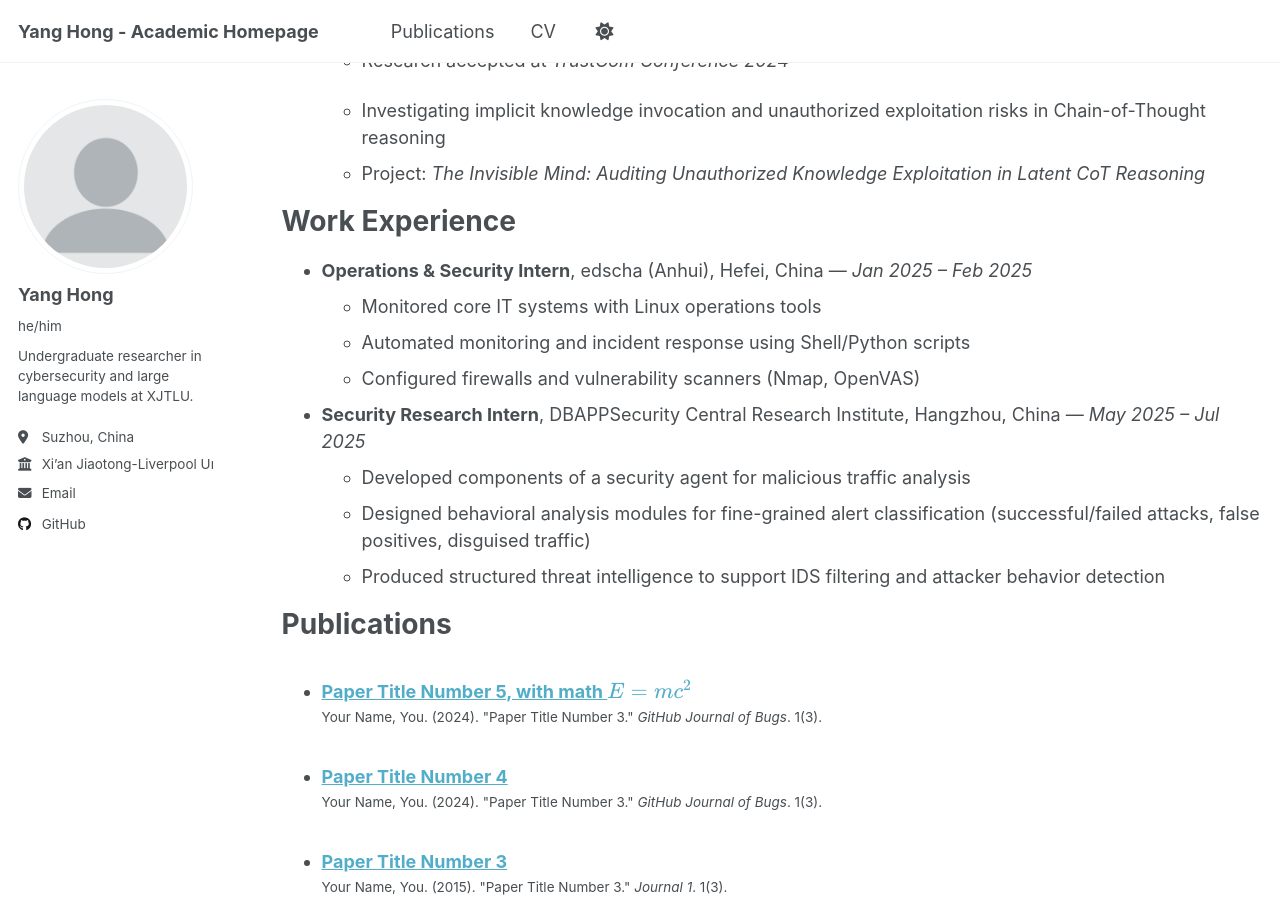
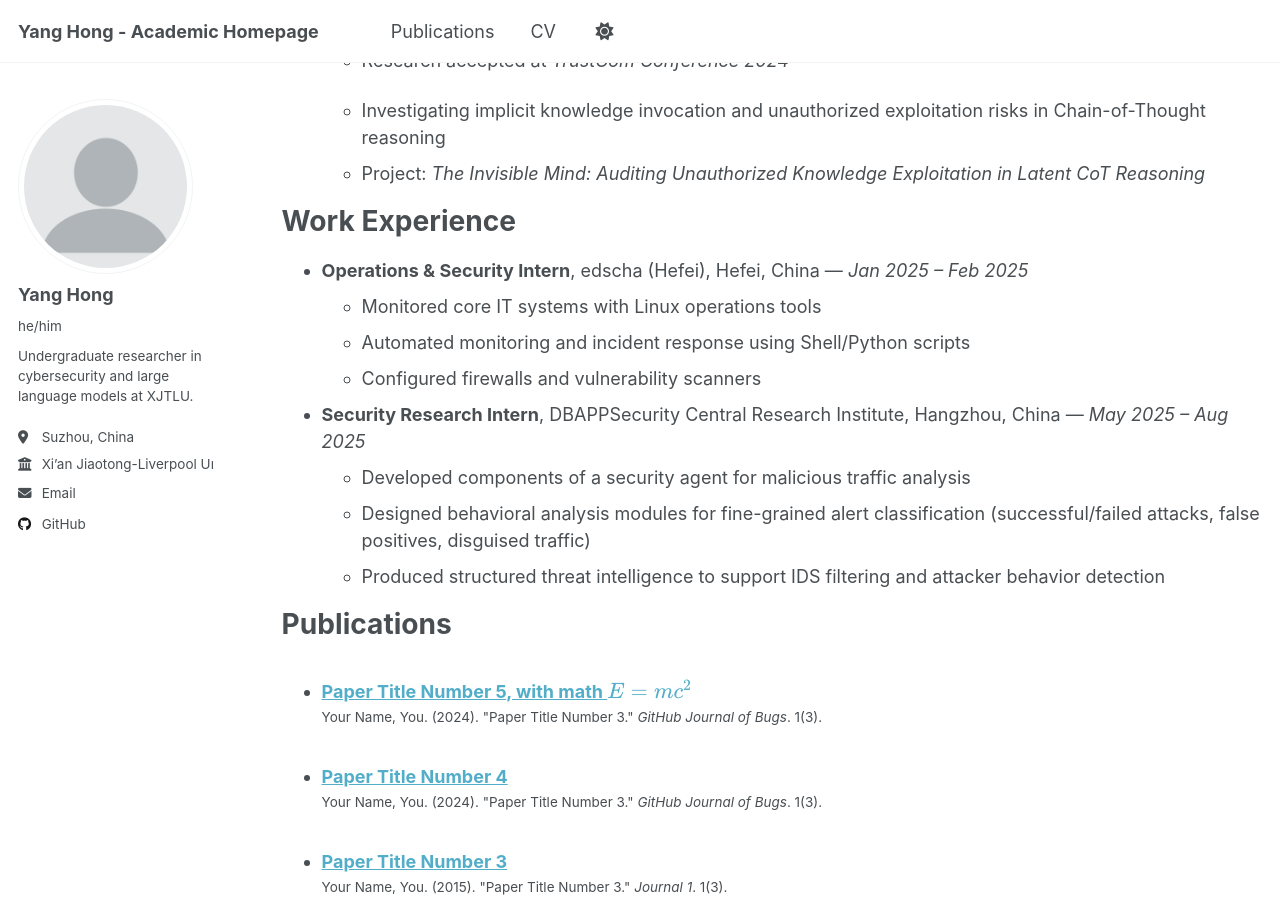
Before and after one commit to expiol/expiol.github.io, a Jekyll site: the page built from _pages/cv.md, in a window 1280 px wide and 900 px high, scrolled down 522 px. Built offline with Jekyll 4.4.1, drawn with Linux system fonts in a browser that asks for light colours; a script that is not in the unit is left out.

Commit message:
Update cv.md

```diff
--- a/_pages/cv.md
+++ b/_pages/cv.md
@@ -28,12 +28,12 @@ Research Experience
 
 Work Experience
 ======
-* **Operations & Security Intern**, edscha (Anhui), Hefei, China — *Jan 2025 – Feb 2025*
+* **Operations & Security Intern**, edscha (Hefei), Hefei, China — *Jan 2025 – Feb 2025*
   - Monitored core IT systems with Linux operations tools
   - Automated monitoring and incident response using Shell/Python scripts
-  - Configured firewalls and vulnerability scanners (Nmap, OpenVAS)
+  - Configured firewalls and vulnerability scanners
 
-* **Security Research Intern**, DBAPPSecurity Central Research Institute, Hangzhou, China — *May 2025 – Jul 2025*
+* **Security Research Intern**, DBAPPSecurity Central Research Institute, Hangzhou, China — *May 2025 – Aug 2025*
   - Developed components of a security agent for malicious traffic analysis
   - Designed behavioral analysis modules for fine-grained alert classification (successful/failed attacks, false positives, disguised traffic)
   - Produced structured threat intelligence to support IDS filtering and attacker behavior detection
```
